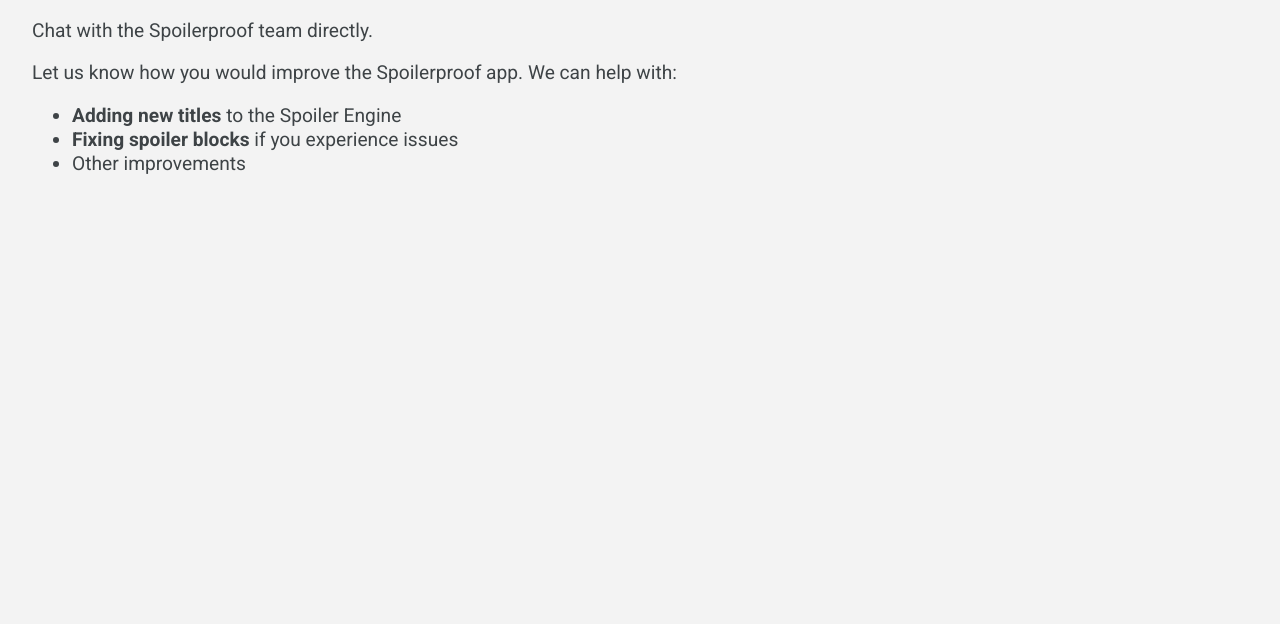
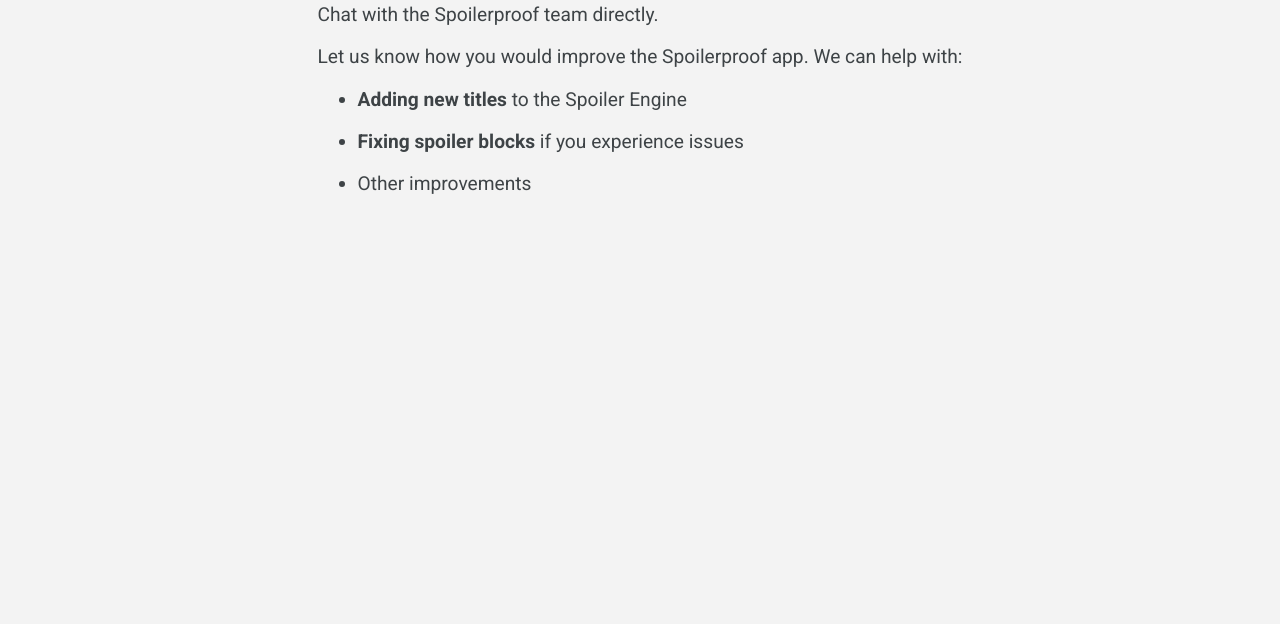
Before and after one commit to Spoilerproof/Spoilerproof-Crisp, a plain HTML site: page index.html in a window 1280 px wide. Shown: the part 176-800 px from the top of the page. Drawn offline with Linux system fonts and the light colour scheme.

Commit message:
feat: updated support page css styles

```diff
--- a/index.html
+++ b/index.html
@@ -14,6 +14,10 @@
         font-family: 'Roboto', sans-serif;
         color: #11181c;
         background-color: #f3f3f3;
+        display: flex;
+        flex-direction: column;
+        align-items: center;
+        padding: 16px;
       }
       main {
         padding: 24px;
@@ -21,7 +25,7 @@
       header {
         display: flex;
         flex-direction: row;
-        padding: 16px;
+
         gap: 16px;
         justify-content: center;
         align-items: center;
@@ -38,6 +42,7 @@
         opacity: 0.8;
         font-size: 1.2rem;
         line-height: 1.5rem;
+        margin-bottom: 1.125rem;
       }
       .icon {
         display: block;
@@ -67,7 +72,6 @@
     </script>
   </head>
   <body>
-    <main>
     <header>
       <img
       class="icon"
@@ -75,6 +79,7 @@
       />
       <h1>Spoilerproof Support</h1>
     </header>
+    <main>
       <p>Chat with the Spoilerproof team directly.</p>
       <p>
         Let us know how you would improve the Spoilerproof app. We can help with:
```
Lines whose indentation alone changed are shown as unchanged.
